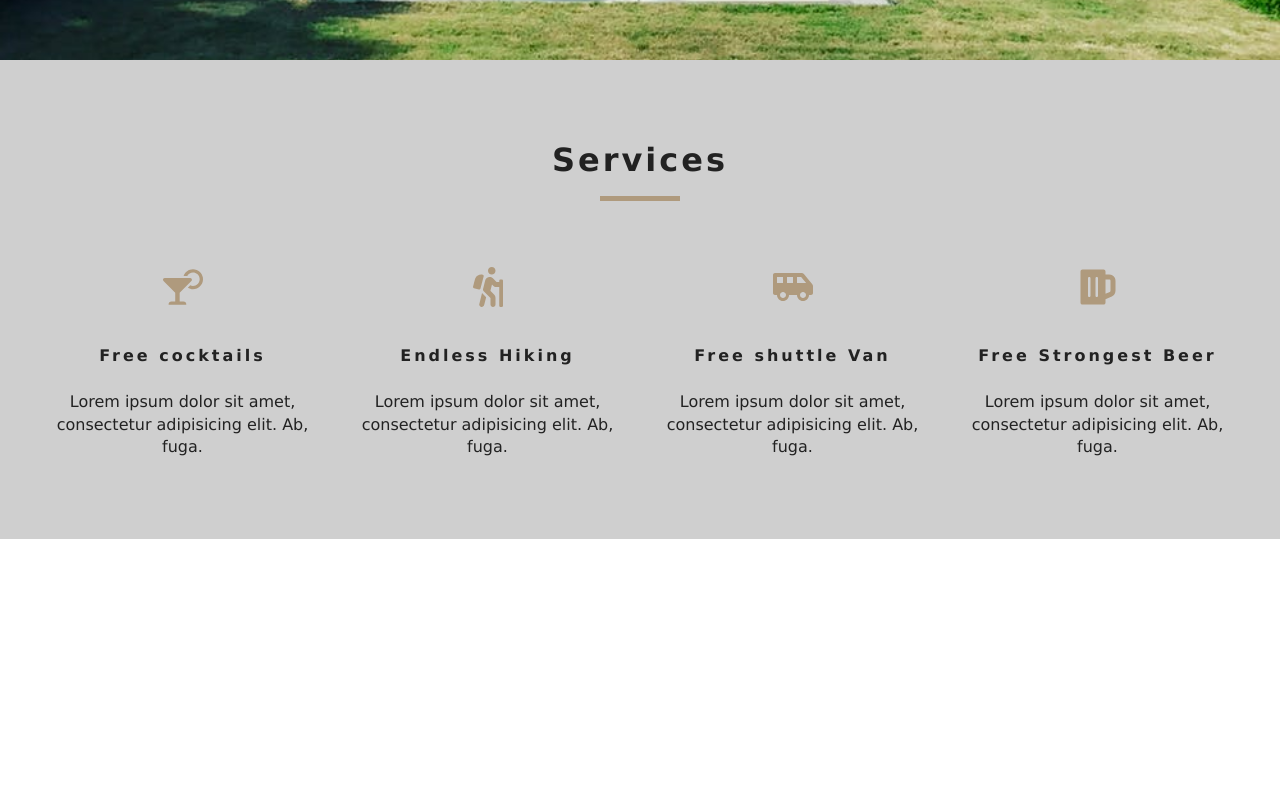
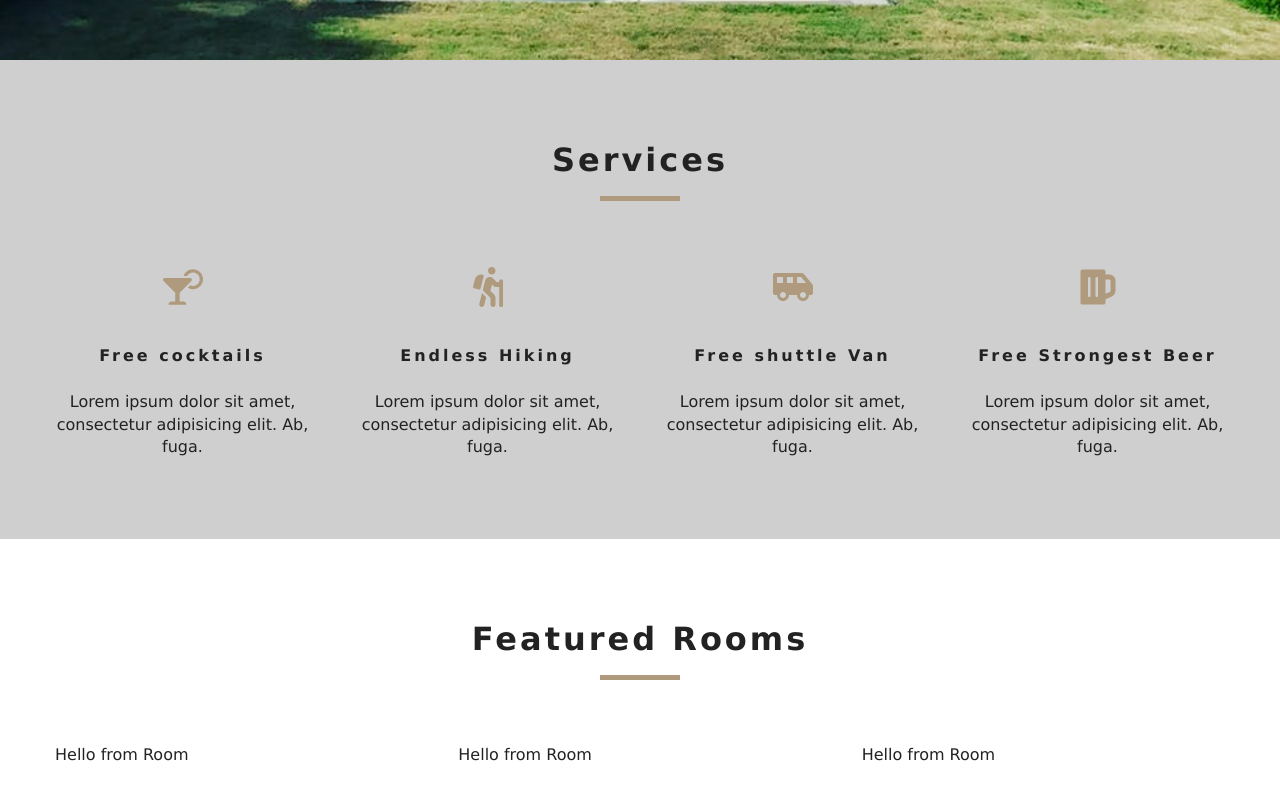
Before and after one commit to mateuszCabala95/Beach-Resort, a React (Create React App) app: page / in a window 1280 px wide. Shown: the part 740-1540 px from the top of the page. Before the commit the page ends 1279 px from the top, so only its background shows below. Built offline with nearby package versions, Linux system fonts and the light colour scheme.

Commit message:
create Context Api and Featured Room set Context Api in FeaturedRoom

```diff
--- /dev/null
+++ b/src/Components/FeaturedRoom/FeaturedRoom.js
@@ -0,0 +1,32 @@
+import React from "react";
+import {RoomContext} from "../../Context";
+import Title from "../Title/Title";
+import Loading from "../Loading/Loading";
+import Room from "../Room/Room";
+
+class FeaturedRoom extends React.Component {
+    static contextType = RoomContext;
+
+
+    render() {
+        let {isLoading, featuredRooms: rooms} = this.context;
+        rooms = rooms.map(room => {
+                return <Room key={room.id} room={room}/>
+            }
+        );
+
+
+        return (
+
+            <section className='featured-rooms'>
+                <Title title='Featured Rooms'/>
+                <div className='featured-rooms-center'>
+                    {isLoading ? <Loading/> : rooms}
+                </div>
+            </section>
+        );
+    }
+}
+
+
+export default FeaturedRoom;
--- /dev/null
+++ b/src/Components/Loading/Loading.js
@@ -0,0 +1,16 @@
+import React from "react";
+import loadingGif from '../../images/gif/loading-arrow.gif'
+
+
+const Loading = ()=>{
+
+    return(
+<div className="loading">
+    <h4>rooms data loading...</h4>
+    <img src={loadingGif} alt="loading arrow"/>
+</div>
+
+    )
+};
+
+export default Loading
--- /dev/null
+++ b/src/Components/Room/Room.js
@@ -0,0 +1,17 @@
+import React from "react";
+import { Link} from 'react-router-dom'
+
+
+const Room = ({room})=>{
+    console.log(room);
+
+
+return(
+    <div>
+        Hello from Room
+    </div>
+)
+
+};
+
+export default Room;
--- /dev/null
+++ b/src/Context.js
@@ -0,0 +1,54 @@
+import React from "react";
+import items from '../src/data';
+
+
+const RoomContext = React.createContext();
+
+
+class RoomProvider extends React.Component {
+    state = {
+        rooms: [],
+        sortedRooms: [],
+        featuredRooms: [],
+        isLoading: true,
+    };
+
+    componentDidMount() {
+        let rooms = this.formatData(items);
+        let featuredRooms = rooms.filter(room => room.featured === true);
+        this.setState({
+            rooms:rooms,
+            featuredRooms:featuredRooms,
+            sortedRooms:rooms,
+            isLoading:false,
+        })
+    }
+
+    formatData = (item) => {
+        let tepmItem = items.map(item => {
+            let id = item.sys.id;
+            let img = item.fields.images.map(img => img.fields.file.url);
+            let room = {
+                ...item.fields, images: img, id
+            };
+            return room;
+        });
+        return tepmItem;
+    };
+
+    render() {
+
+
+        return (
+            <RoomContext.Provider value={this.state}>
+                {this.props.children}
+            </RoomContext.Provider>
+        );
+    }
+
+
+}
+
+const RoomConsumer = RoomContext.Consumer;
+
+export {RoomProvider, RoomConsumer, RoomContext} ;
--- a/src/index.js
+++ b/src/index.js
@@ -3,11 +3,16 @@ import ReactDOM from 'react-dom';
 import App from './App';
 import {BrowserRouter as Router, Route, Link} from "react-router-dom"
 import * as serviceWorker from './serviceWorker';
+import {RoomProvider} from "./Context";
+
 
 ReactDOM.render(
-    <Router>
-        <App/>
-    </Router>
+    <RoomProvider>
+        <Router>
+            <App/>
+        </Router>
+    </RoomProvider>
+
     , document.getElementById('root'));
 
 // If you want your app to work offline and load faster, you can change
--- a/src/pages/Home/Home.js
+++ b/src/pages/Home/Home.js
@@ -2,6 +2,8 @@ import React from 'react';
 import Hero from "../../Components/Hero/Hero";
 import Banner from "../../Components/Banner/Banner";
 import Services from "../../Components/Services/Services";
+import FeaturedRoom from "../../Components/FeaturedRoom/FeaturedRoom";
+
 
 import {Link} from 'react-router-dom'
 
@@ -19,6 +21,7 @@ const Home = () => {
                 </Banner>
             </Hero>
             <Services/>
+            <FeaturedRoom/>
         </React.Fragment>
     )
 };
```
